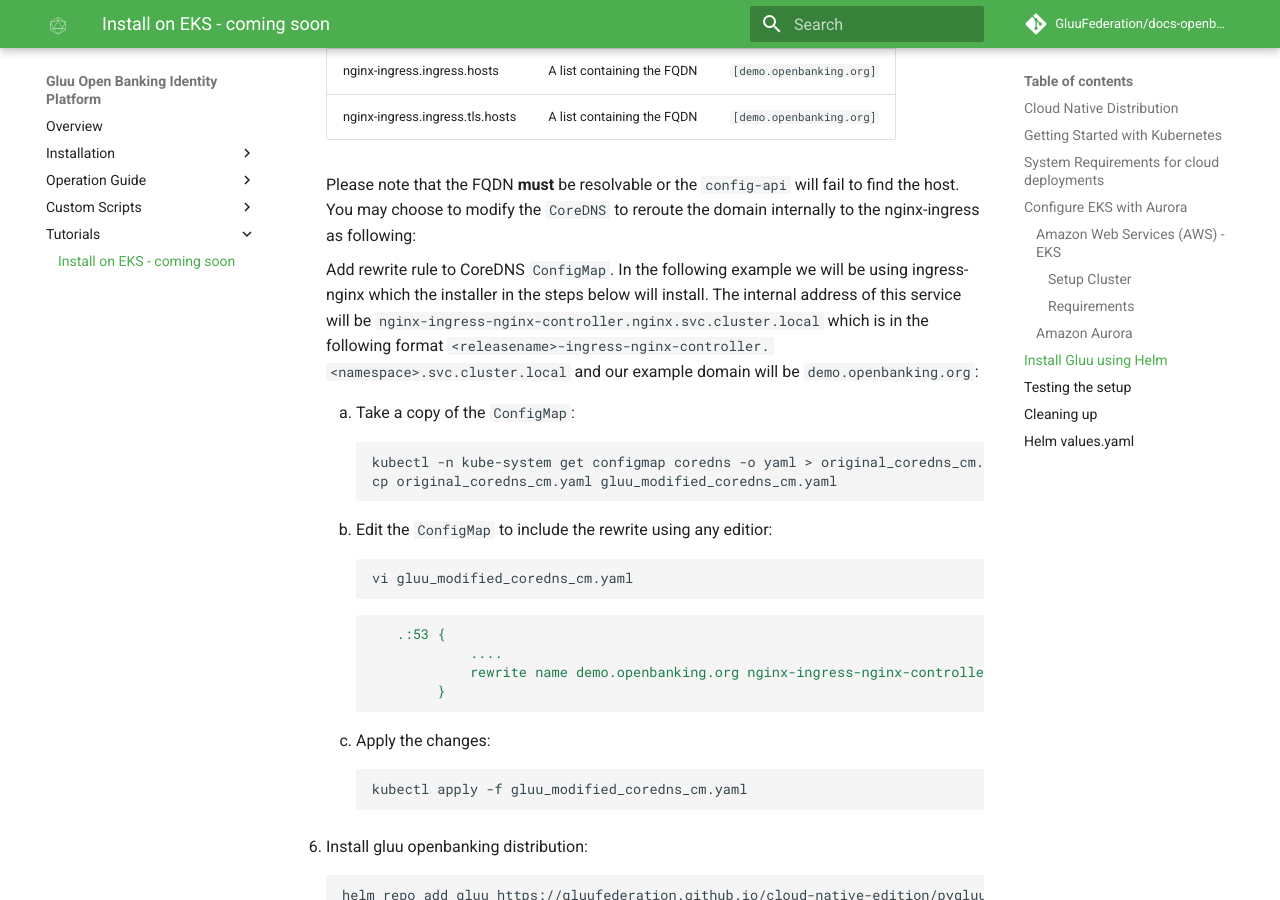
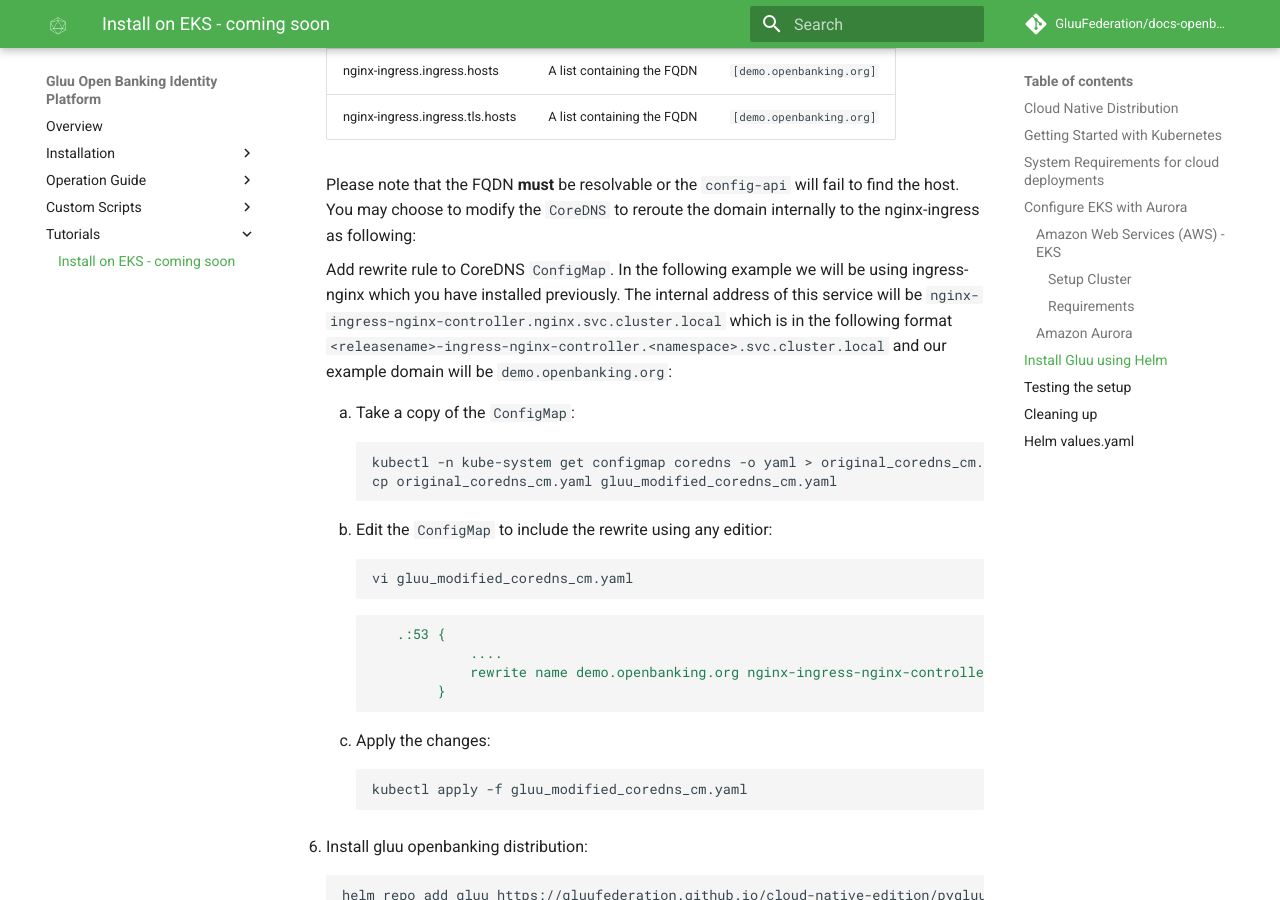
Before and after one commit to GluuFederation/docs-openbanking-prod, an MkDocs documentation site: the page built from docs/source/tutorials/cn-prod-tutorial.md, in a window 1280 px wide and 900 px high, scrolled down 4459 px. Built offline with MkDocs 1.6.1 and Material for MkDocs 9.7.7, drawn with Linux system fonts in a browser that asks for light colours; comment, search, counter and statistics services are not loaded.

Commit message:
docs: fix text

```diff
--- a/docs/source/tutorials/cn-prod-tutorial.md
+++ b/docs/source/tutorials/cn-prod-tutorial.md
@@ -144,7 +144,7 @@ Please calculate the minimum required resources as per services deployed. The fo
 
     Please note that the FQDN **must** be resolvable or the `config-api` will fail to find the host. You may choose to modify the `CoreDNS` to reroute the domain internally to the nginx-ingress as following:
 
-    Add rewrite rule to CoreDNS `ConfigMap`. In the following example we will be using ingress-nginx which the installer in the steps below will install. The internal address of this service will be `nginx-ingress-nginx-controller.nginx.svc.cluster.local` which is in the following format `<releasename>-ingress-nginx-controller.<namespace>.svc.cluster.local` and our example domain will be `demo.openbanking.org`:
+    Add rewrite rule to CoreDNS `ConfigMap`. In the following example we will be using ingress-nginx which you have installed previously. The internal address of this service will be `nginx-ingress-nginx-controller.nginx.svc.cluster.local` which is in the following format `<releasename>-ingress-nginx-controller.<namespace>.svc.cluster.local` and our example domain will be `demo.openbanking.org`:
 
     1.  Take a copy of the `ConfigMap`:
 
```
